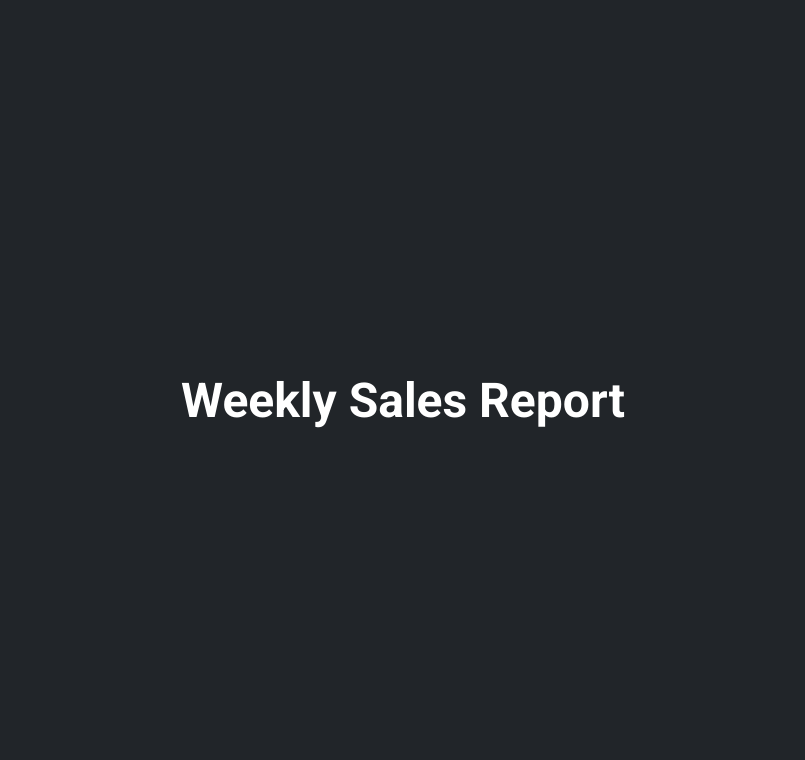
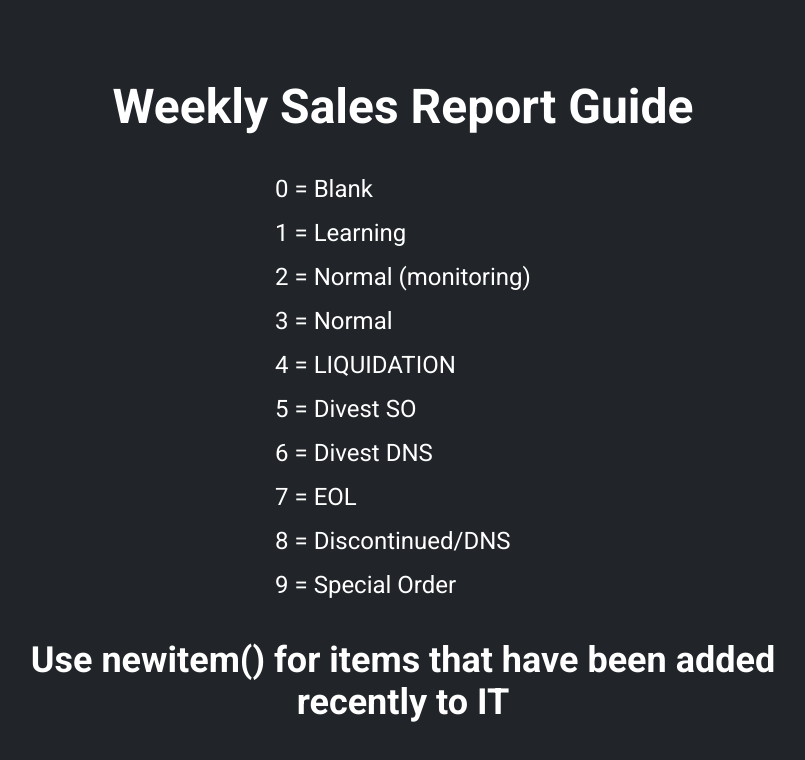
Before and after one commit to iamFear/Weekly-sales, a plain HTML site: page index.html in a window 1280 px wide. Shown: the whole page, without its empty margins (237-1042 px from the left). Drawn offline with Linux system fonts and the light colour scheme.

Commit message:
UI-update-JS-show_function_fixed

```diff
--- a/index.html
+++ b/index.html
@@ -21,6 +21,7 @@
       body {
         font-family: "Roboto", sans-serif;
         font-size: 24px;
+        color: #fff;
       }
 
       header {
@@ -34,14 +35,49 @@
         align-items: center;
       }
 
-      h1 {
-        color: #fff;
+      .container {
+        width: 100vh;
+        height: 100vh;
+        display: flex;
+        flex-direction: column;
+        justify-content: center;
+        align-items: center;
+        gap: 5vh;
+        text-align: center;
+      }
+
+      .container ol {
+        text-align: start;
+      }
+
+      ol {
+        list-style: none;
+
+        display: flex;
+        flex-direction: column;
+        gap: 2vh;
       }
     </style>
   </head>
   <body>
     <header>
-      <h1>Weekly Sales Report</h1>
+      <div class="container">
+        <h1>Weekly Sales Report Guide</h1>
+        <ol>
+          <li>0 = Blank</li>
+          <li>1 = Learning</li>
+          <li>2 = Normal (monitoring)</li>
+          <li>3 = Normal</li>
+          <li>4 = LIQUIDATION</li>
+          <li>5 = Divest SO</li>
+          <li>6 = Divest DNS</li>
+          <li>7 = EOL</li>
+          <li>8 = Discontinued/DNS</li>
+          <li>9 = Special Order</li>
+        </ol>
+
+        <h2>Use newitem() for items that have been added recently to IT</h2>
+      </div>
     </header>
 
     <script src="main.js"></script>
--- a/main.js
+++ b/main.js
@@ -60,7 +60,7 @@ const update = (
 };
 
 const newitem = (date) => {
-  console.log("In stock since ");
+  console.log(`In stock since ${date}`);
 };
 
 const show = () => {
@@ -78,3 +78,5 @@ STATUS GUIDE (USE THIS NUMBERS FOR CALLING THE ARRAY USING ACTUAL AND NEWER PARA
  9 = Special Order
   `);
 };
+
+// FUNCTION FOR SHOWING RESULT IN A POP-UP
```
